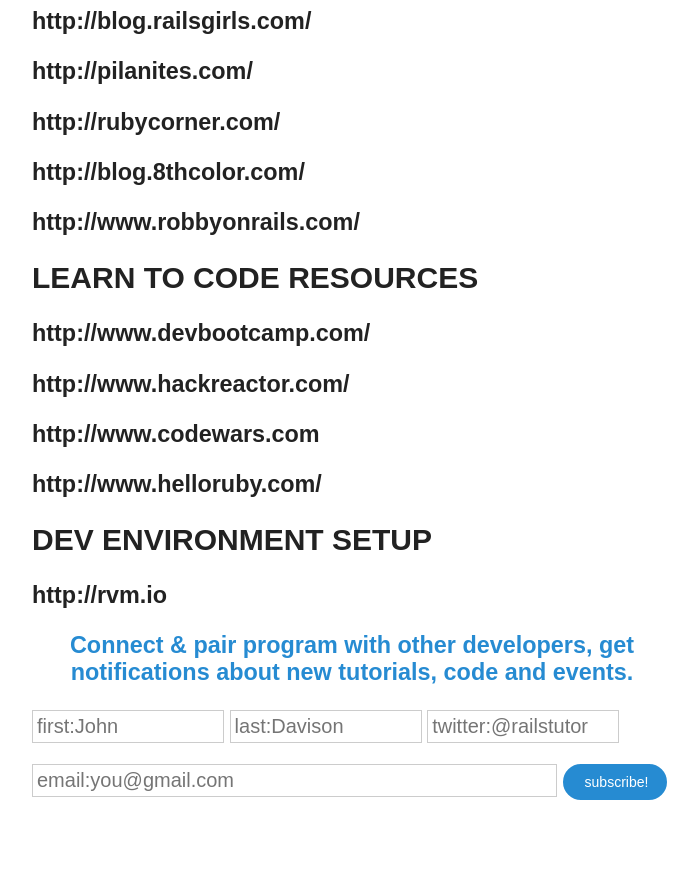
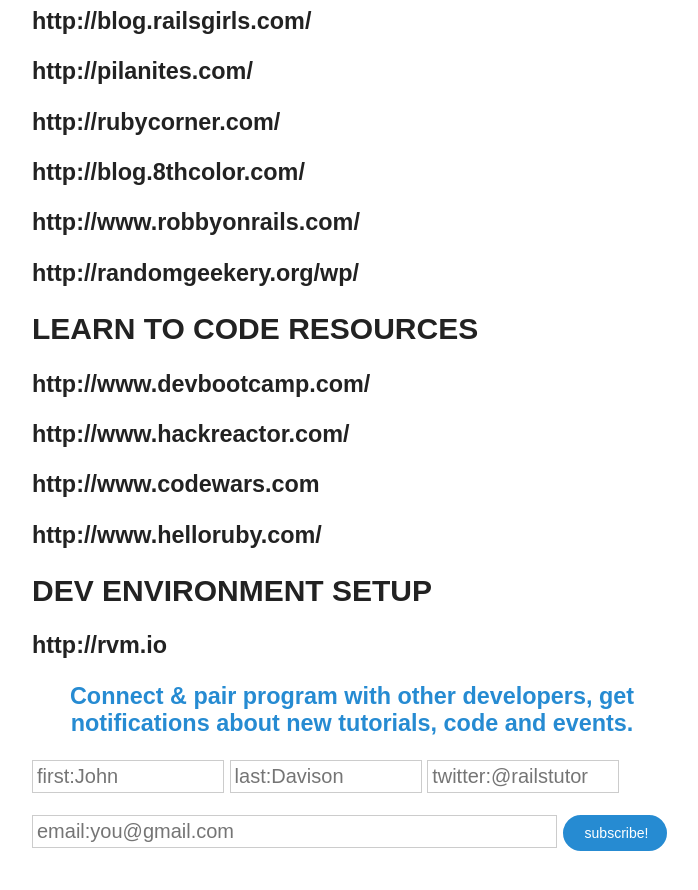
Before and after one commit to jcdavison/rubyonrailstutor.github.io, a Jekyll site: the page built from _posts/2014-03-19-blog-roll.md, in a window 1280 px wide and 900 px high, scrolled down 697 px. Shown: the top 890 px of the window, without its empty margins (318-1016 px from the left). Built offline with Jekyll 4.4.1, drawn with Linux system fonts in a browser that asks for light colours; nearby versions of some CDN libraries; comment, search, counter and statistics services are not loaded; some of the changed lines change nothing that is shown.

Commit message:
update blogroll

```diff
--- a/_posts/2014-03-19-blog-roll.md
+++ b/_posts/2014-03-19-blog-roll.md
@@ -23,6 +23,8 @@
 
 ### [http://www.robbyonrails.com/](http://www.robbyonrails.com/)
 
+### [http://randomgeekery.org/wp/](http://randomgeekery.org/wp/)
+
 
 ## LEARN TO CODE RESOURCES
 
```
